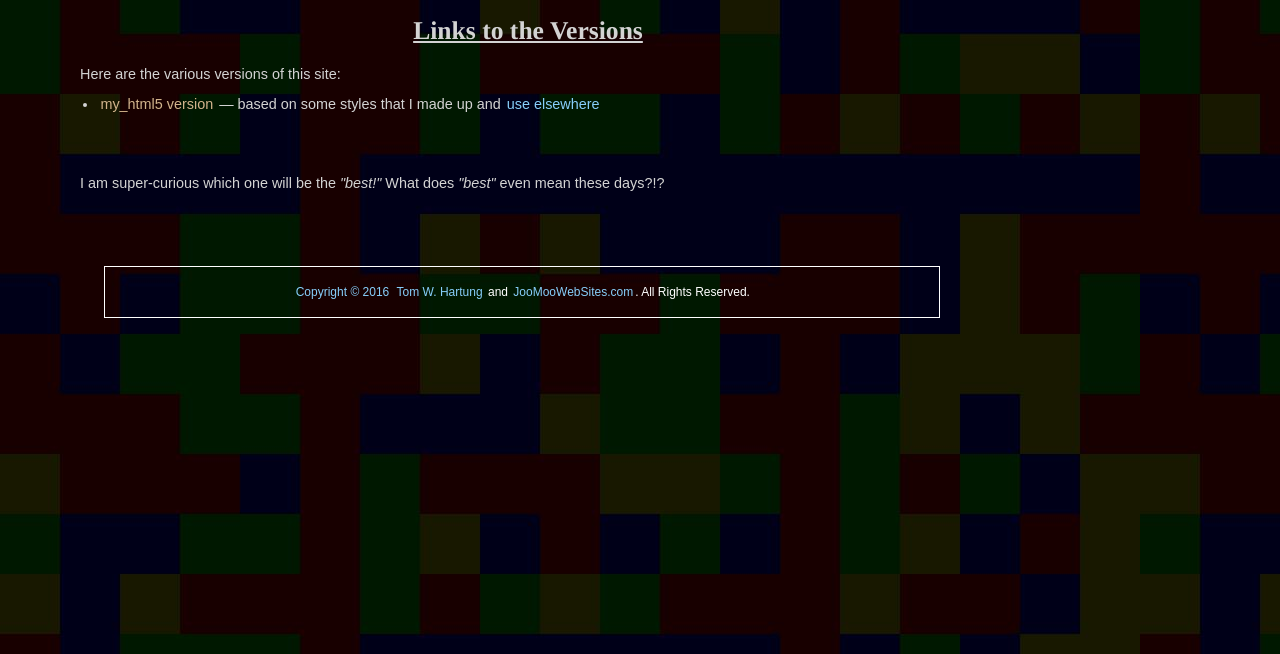
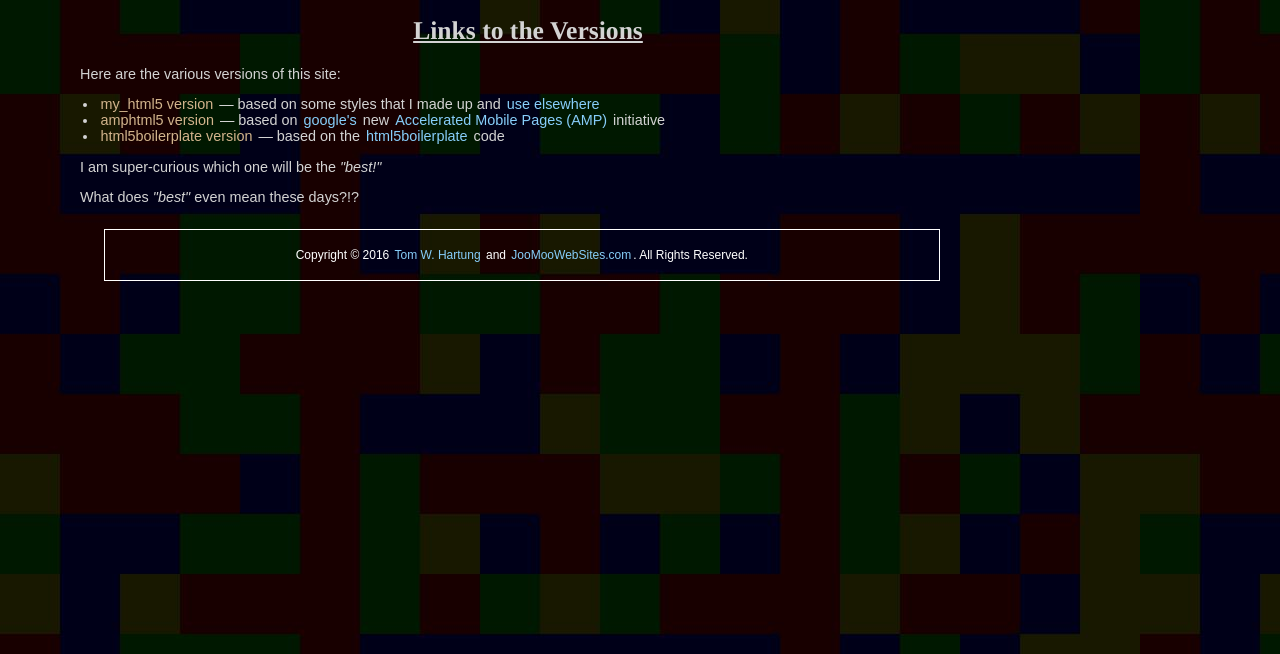
Before and after one commit to tomwhartung/groja.com-bootstrap, a plain HTML site: page index.html in a window 1280 px wide. Shown: the part 146-800 px from the top of the page. Drawn offline with Linux system fonts and the light colour scheme.

Commit message:
Updates with links to the other three albeit nascent versions.

```diff
--- a/index.html
+++ b/index.html
@@ -23,12 +23,34 @@
   <ul class="standalone">
    <li>
     <a href="my_html5/" class="local-link" title="Visit the my_html5 version">
-     my_html5 version</a>&nbsp;&mdash;&nbsp;based on some styles that I made up and
+     my_html5 version</a>&nbsp;&mdash;&nbsp;based
+    on some styles that I made up and
     <a href="https://tomwhartung.github.io" title="My github.io page">
-     use elsewhere</li>
+     use elsewhere</a>
+   </li>
+   <li>
+    <a href="amphtml5/" class="local-link" title="Visit the amphtml5 version">
+     amphtml5 version</a>&nbsp;&mdash;&nbsp;based
+    on
+    <a href="https://googleblog.blogspot.com/2015/10/introducing-accelerated-mobile-pages.html"
+       title="Google's blog post about the Accelerated Mobile Pages initiative">
+     google's</a>
+    new
+    <a href="https://www.ampproject.org/" title="Accelerated Mobile Pages project home page">
+     Accelerated Mobile Pages (AMP)</a>
+    initiative
+   </li>
+   <li>
+    <a href="my_html5/" class="local-link" title="Visit the my_html5 version">
+     html5boilerplate version</a>&nbsp;&mdash;&nbsp;based
+    on the
+    <a href="https://html5boilerplate.com/" title="html5boilerplate home page">
+     html5boilerplate</a> code
+   </li>
   </ul>
   <p>
-   I am super-curious which one will be the <span class="air-quotes">best!</span>
+   I am super-curious which one will be the <span class="air-quotes">best!</span></p>
+  <p>
    What does <span class="air-quotes">best</span> even mean these days?!?</p>
  </section><!-- #links-to-the-versions -->
 
```
